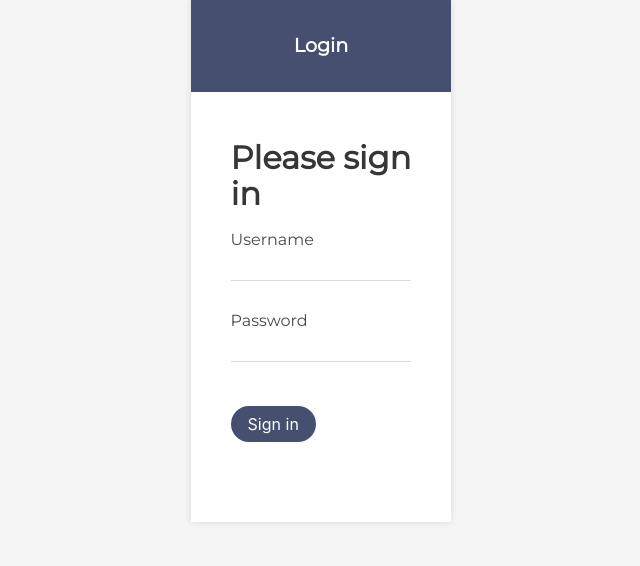
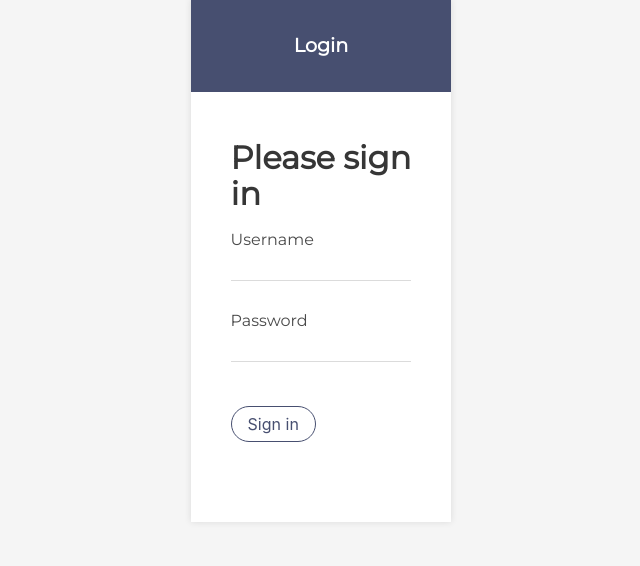
Before and after one commit to CaitieBoeyens/zing, a Symfony app: template templates/security/login.html.twig in a window 1280 px wide. Shown: the part 218-784 px from the top of the page, without its empty margins (319-959 px from the left). Run offline with Twig, Linux system fonts and the light colour scheme; the template is opened without the code that fills it, so the values that code supplies are empty; some libraries are stand-ins or nearby versions.

Commit message:
login button

```diff
--- a/templates/security/login.html.twig
+++ b/templates/security/login.html.twig
@@ -39,7 +39,7 @@
                         </div>
                     #}
 
-                    <button class="button is-blue is-rounded" type="submit">
+                    <button class="button is-blue is-rounded is-inverted" type="submit">
                         Sign in
                     </button>
                 </form>
```
